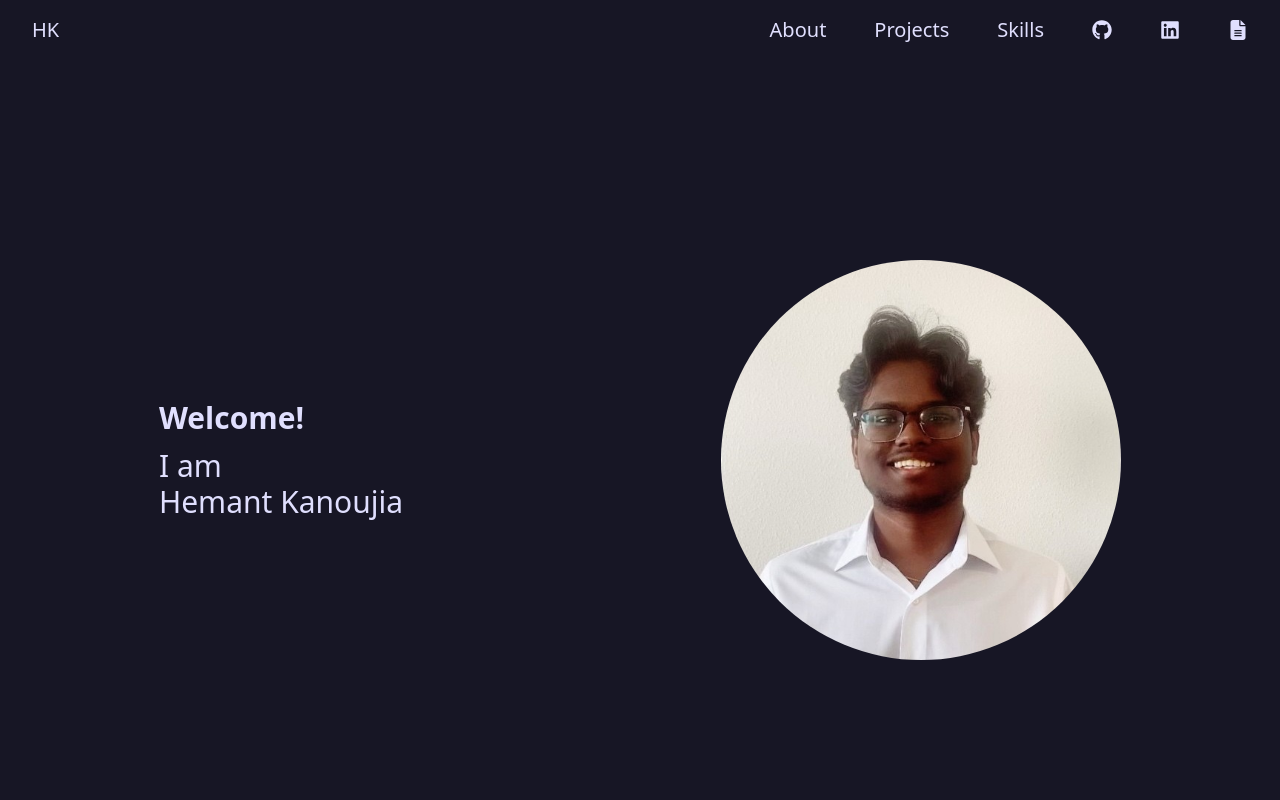
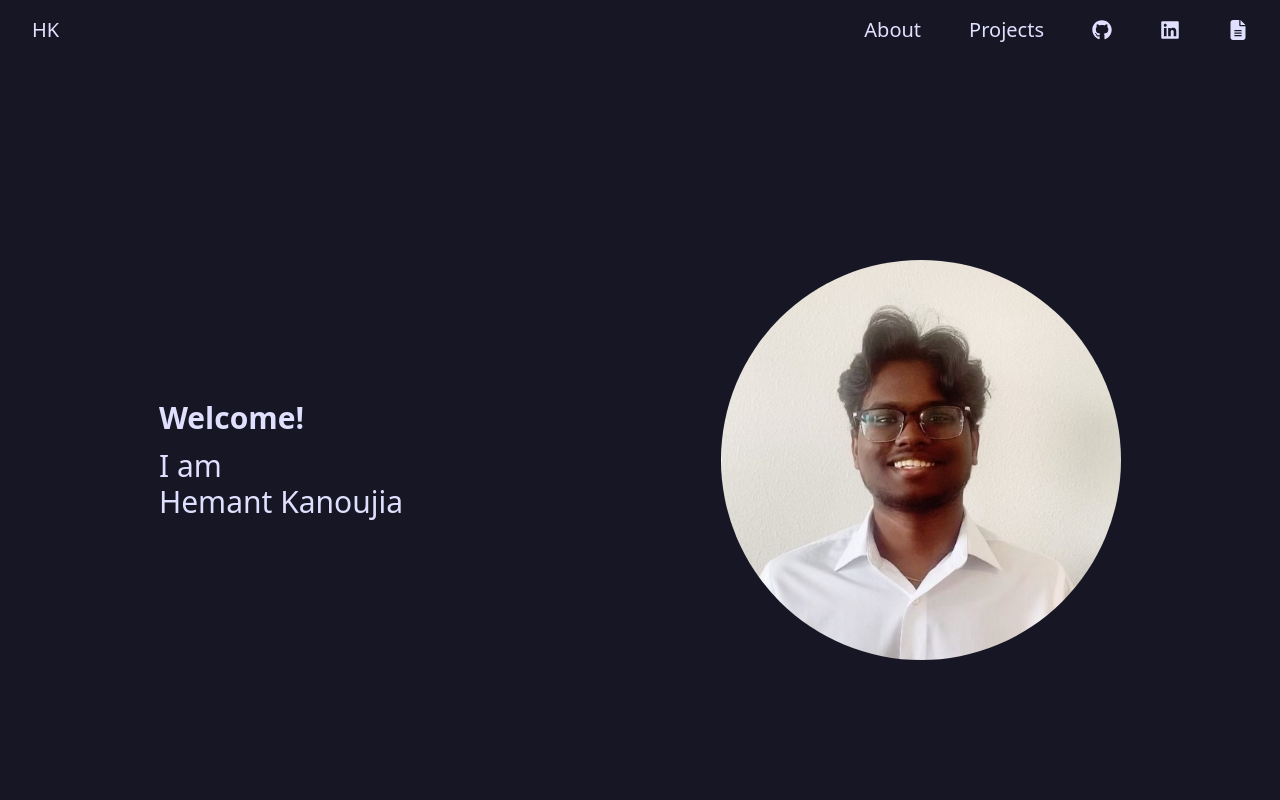
Before and after one commit to Hemanka/personal-portfolio, a Next.js app: page / in a window 1280 px wide. Shown: the top 800 px of the page. Built offline with nearby package versions, Linux system fonts and the light colour scheme.

Commit message:
updated the navbar to the completed sections

```diff
--- a/components/NavBar.tsx
+++ b/components/NavBar.tsx
@@ -8,7 +8,6 @@ import { motion } from "framer-motion";
 const options = [
   { name: "About", link: "#about" },
   { name: "Projects", link: "#projects" },
-  { name: "Skills", link: "#skills" },
 ];
 
 export default function NavBar() {
```
